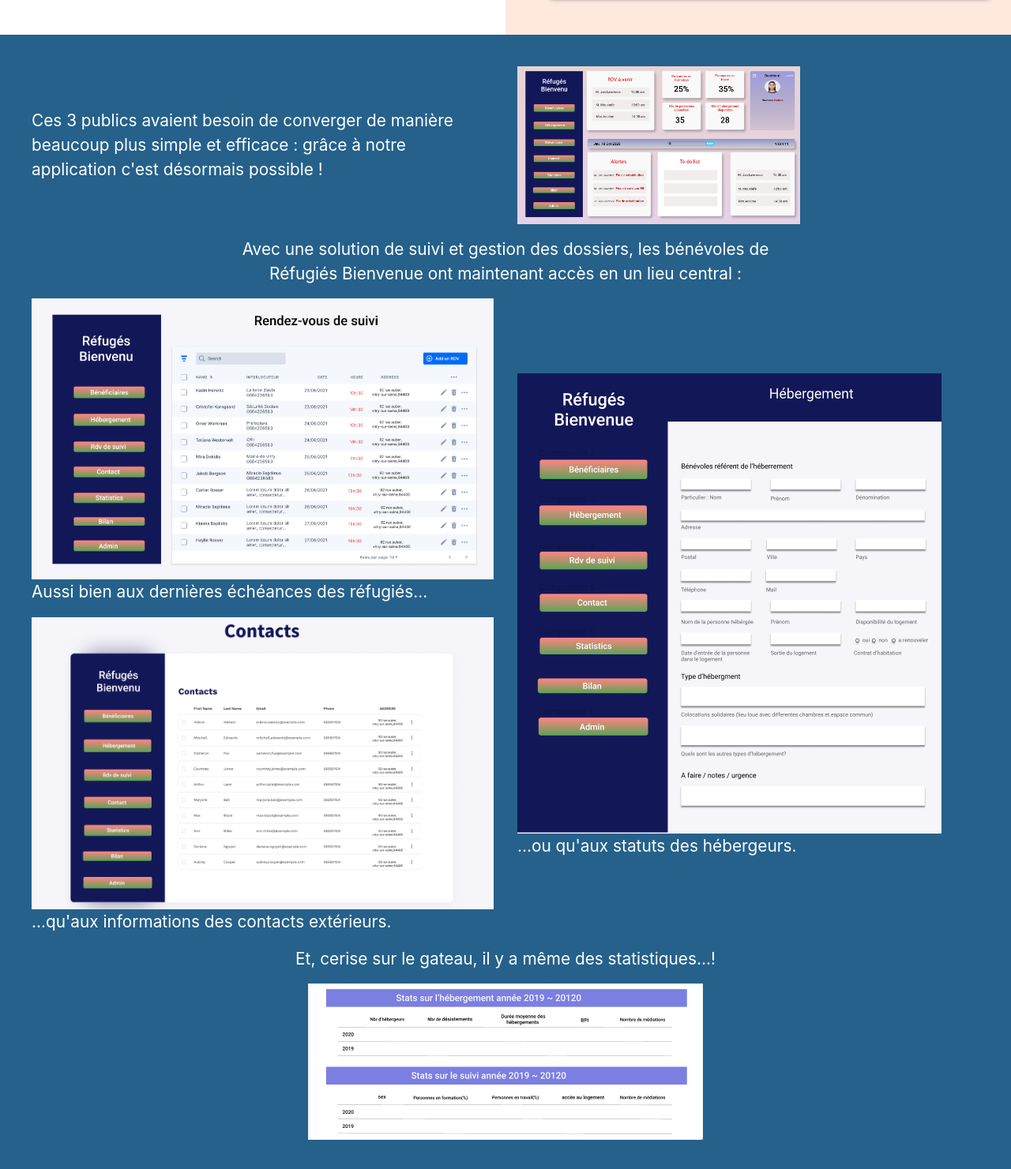
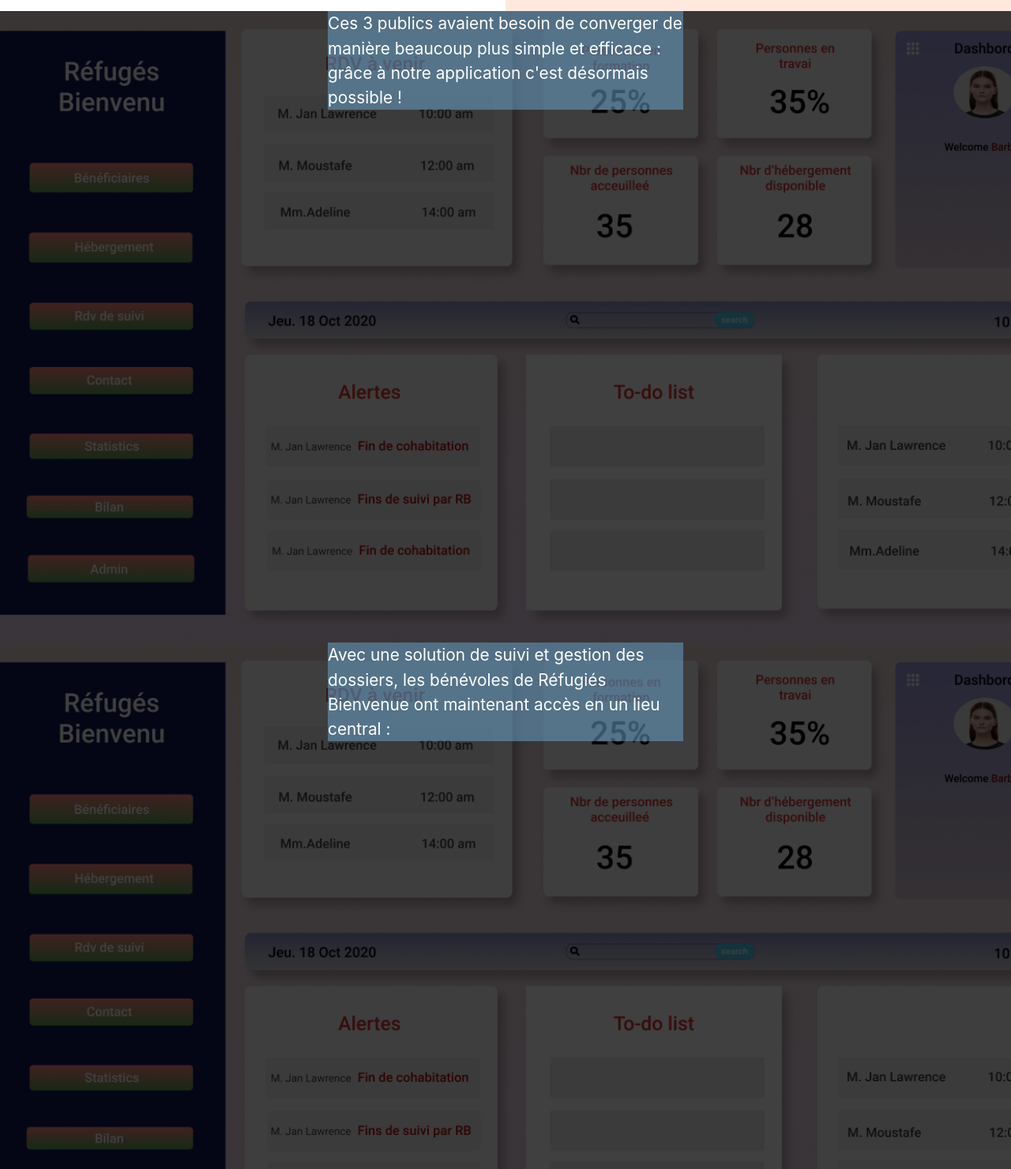
Before and after one commit to AdelineSire/Refugies_bienvenue-Landing_page, a plain HTML site: page index.html in a window 1280 px wide. Shown: the part 2275-3756 px from the top of the page at 79% size. Drawn offline with nearby package versions, Linux system fonts and the light colour scheme.

Commit message:
tweak app-presentation css

```diff
--- a/css/styles.css
+++ b/css/styles.css
@@ -73,11 +73,48 @@
 	padding: 40px;
 }
 
-.app-presentation p {
-	font-size: 1.3em;
-	color: white;
-}
-
 .app-presentation .banner {
 	height: 25vh;
 }
+
+.app-presentation-intro {
+	position: relative;
+	min-height: 100vh;
+	display: flex;
+	justify-content: center;
+}
+
+.background {
+	position: absolute;
+	width: 100%;
+	height: 100%;
+	background-size: cover;
+	background-repeat: no-repeat;
+	background-position: 30% center;
+	background-image: url(../img/app_homepage.png);
+	background-attachment: fixed;
+	filter: brightness(25%);
+}
+
+.app-intro-text {
+	background-color: rgba(108, 169, 214, 0.5);
+	font-size: 1.3em;
+	color: white;
+	color: white;
+	height: fit-content;
+	position: sticky;
+	top: 50%;
+	max-width: 450px;
+}
+
+.app-presentation h3 {
+	color: white;
+	text-align: center;
+	margin-bottom: 35px;
+}
+
+.app-presentation figcaption {
+	color: white;
+	font-size: 1.2em;
+	text-align: center;
+}
--- a/index.html
+++ b/index.html
@@ -87,6 +87,7 @@
 			</div>
 		</div>
 
+		<main class="container-fluid">
 			<div class="row">
 				<div class="col-12 publics-banner">
 					<!-- <img
@@ -95,7 +96,9 @@
 					alt="Goûter des bénévoles, hébergeurs et réfugiés de l'association"
 				/> -->
 					<div class="publics-banner-content">
-					<h3>Chez Réfugiés Bienvenue, 3 publics se mélangent...</h3>
+						<h3>
+							Chez Réfugiés Bienvenue, 3 publics se mélangent...
+						</h3>
 					</div>
 				</div>
 			</div>
@@ -106,8 +109,8 @@
 					<h3 class="case-title">Des bénévoles</h3>
 					<p>
 						Petites mains, pas moins grands héros du quotidien, les
-					bénévoles assurent corps et âme le suivi des hébergements et
-					de la bonne intégration des réfugiés.
+						bénévoles assurent corps et âme le suivi des
+						hébergements et de la bonne intégration des réfugiés.
 					</p>
 					<button class="btn btn-info btn-lg">
 						<a href="https://refugiesbienvenue.com/benevolat/"
@@ -132,9 +135,10 @@
 				<div class="col-12 col-md-6 case">
 					<h3 class="case-title">Des réfugiés</h3>
 					<p>
-					Plus qu'en quête d'un toit, ils sont en quête d'un foyer.
-					Ces battants, demandeurs d'asile ou sous protection
-					internationale, sont déterminés à démarrer une nouvelle vie.
+						Plus qu'en quête d'un toit, ils sont en quête d'un
+						foyer. Ces battants, demandeurs d'asile ou sous
+						protection internationale, sont déterminés à démarrer
+						une nouvelle vie.
 					</p>
 					<button class="btn btn-info btn-lg">
 						<a href="https://refugiesbienvenue.com/evenements/"
@@ -156,52 +160,86 @@
 					</button>
 				</div>
 				<div class="col-12 col-md-6 case">
-				<img class="img-fluid" src="./img/rb_hebergeurs.jpg" alt="" />
+					<img
+						class="img-fluid"
+						src="./img/rb_hebergeurs.jpg"
+						alt=""
+					/>
 				</div>
 			</section>
 			<!-- /.publics-description-->
 
-		<section
-			class="row justify-content-center align-items-center app-presentation"
-		>
-			<div class="col-6">
-				<p>
+			<div class="row">
+				<div class="col-12 app-presentation-intro">
+					<div class="background"></div>
+					<p class="app-intro-text">
 						Ces 3 publics avaient besoin de converger de manière
-					beaucoup plus simple et efficace : grâce à notre application
-					c'est désormais possible !
+						beaucoup plus simple et efficace : grâce à notre
+						application c'est désormais possible !
 					</p>
 				</div>
-			<div class="col-6">
-				<p>
-					<img
-						class="img-fluid banner"
-						src="./img/app_homepage.png"
-						alt="Homepage de l'application développée pour l'association"
-					/>
+				<div class="col-12 app-presentation-intro">
+					<div class="background"></div>
+					<p class="app-intro-text">
+						Avec une solution de suivi et gestion des dossiers, les
+						bénévoles de Réfugiés Bienvenue ont maintenant accès en
+						un lieu central :
 					</p>
 				</div>
-			<div class="col-7 text-center">
-				<p>
-					Avec une solution de suivi et gestion des dossiers, les
-					bénévoles de Réfugiés Bienvenue ont maintenant accès en un
-					lieu central :
-				</p>
 			</div>
-			<div class="col-6 align-self-start">
-				<img class="img-fluid" src="img/app_rdv_suivi.png" />
-				<p>Aussi bien aux dernières échéances des réfugiés…</p>
+		</main>
+		<div class="app-presentation">
+			<section class="container">
+				<div class="row align-items-center">
+					<div class="col-12">
+						<h3>L'intranet de Réfugiés Bienvenue</h3>
+					</div>
+					<div class="col-12 col-md-3">
+						<figure>
+							<img
+								class="img-fluid"
+								src="img/app_rdv_suivi.png"
+							/>
+							<figcaption>
+								Aussi bien aux dernières échéances des réfugiés…
+							</figcaption>
+						</figure>
+
+						<figure>
 							<img class="img-fluid" src="img/app_contacts.png" />
-				<p>…qu'aux informations des contacts extérieurs.</p>
+							<figcaption>
+								…qu'aux informations des contacts extérieurs.
+							</figcaption>
+						</figure>
 					</div>
-			<div class="col-6">
-				<img class="img-fluid" src="img/app_hebergements_ajouter.png" />
-				<p>…ou qu'aux statuts des hébergeurs.</p>
+					<div class="col-12 col-md-6">
+						<figure>
+							<img
+								class="img-fluid"
+								src="img/app_hebergements_ajouter.png"
+							/>
+							<figcaption>Aussi bien aux statuts des hébergeurs.</figcaption>
+						</figure>
+						<figure>
+							<img class="img-fluid" src="img/app_login.png" />
+							<figcaption>…qu'aux profil des bénévoles.</figcatpion>
+						</figure>
 					</div>
-			<div class="col-12 text-center">
-				<p>Et, cerise sur le gateau, il y a même des statistiques…!</p>
-				<img class="img-fluid" src="img/app_statistiques.png" />
+					<div class="col-12 col-md-3">
+						<figure>
+							<img
+								class="img-fluid"
+								src="img/app_statistiques.png"
+							/>
+							<figcaption>
+								Et, cerise sur le gateau, il y a même des
+								statistiques…!
+							</figcaption>
+						</figure>
+					</div>
 				</div>
 			</section>
+		</div>
 		<!--/.app-presentation-->
 
 		<div class="row">
```
Also changed, not shown: img/app_login.png (added). Lines whose indentation alone changed are shown as unchanged.
